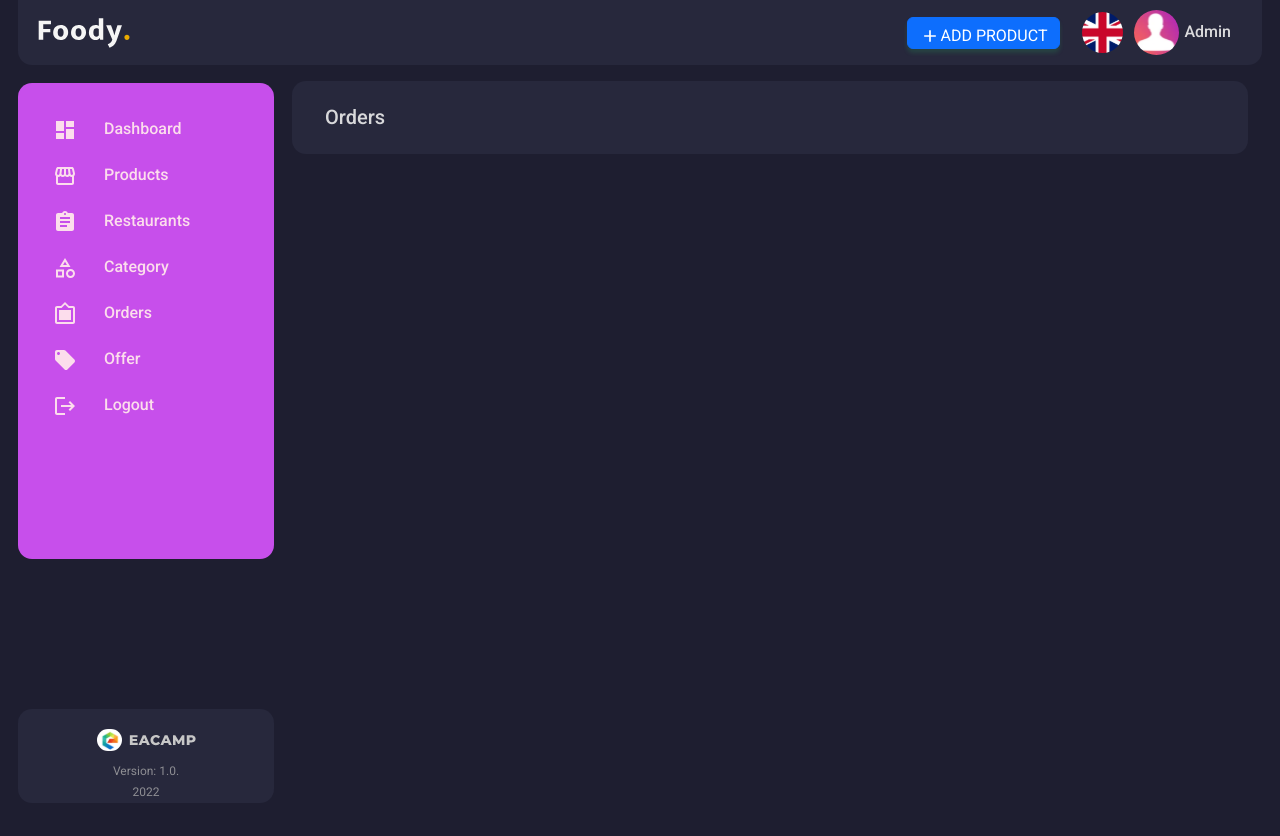
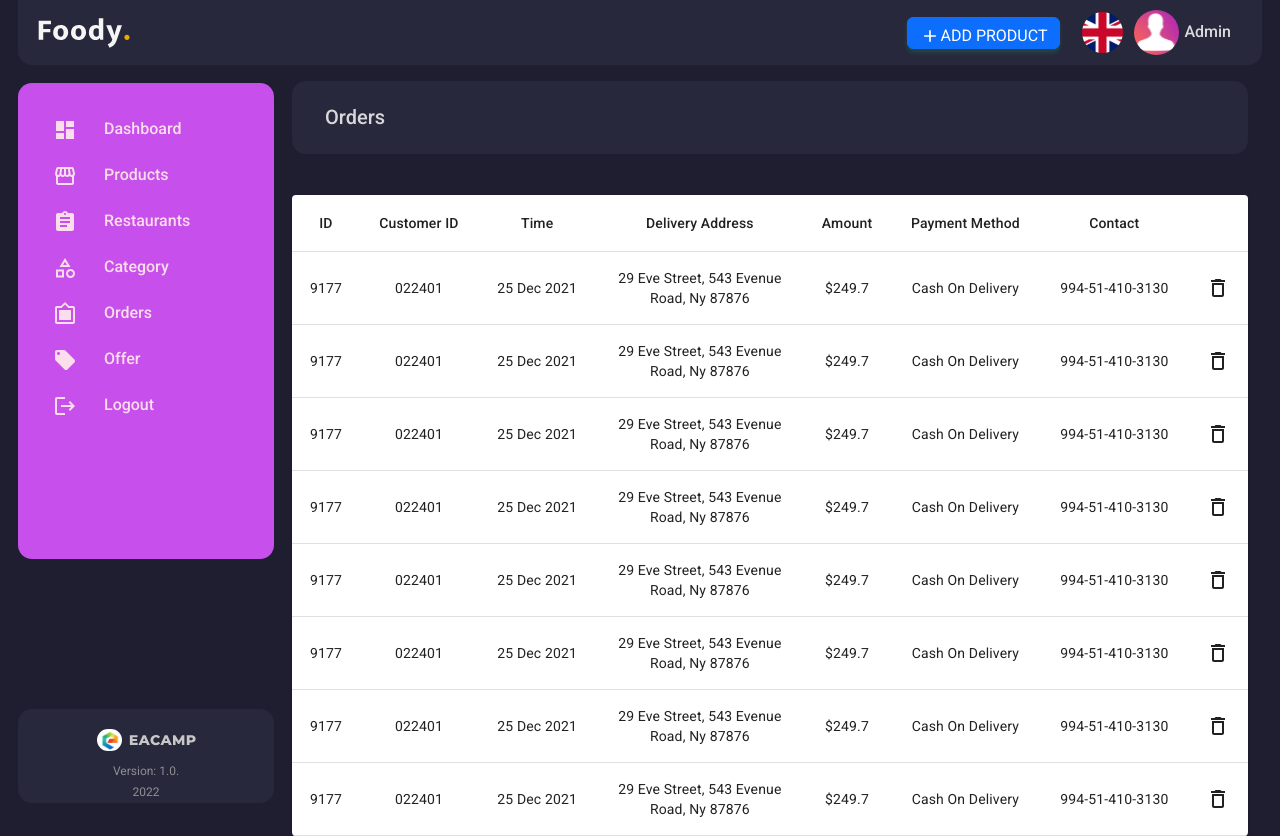
Before and after one commit to QurbanovaLamiya/Foody_Admin_React, a React (Create React App) app: page /orders in a window 1280 px wide. Built offline with nearby package versions, Linux system fonts and the light colour scheme.

Commit message:
Created order table

```diff
--- a/src/features/Category/Category.module.css
+++ b/src/features/Category/Category.module.css
@@ -5,7 +5,7 @@
 
 .Container {
   width: 100%;
-  height: 70vh;
+  height: 90vh;
   margin: 16px 32px 0 0;
 }
 
--- a/src/features/Offers/Offers.module.css
+++ b/src/features/Offers/Offers.module.css
@@ -1,5 +1,6 @@
 .Container {
   width: 100%;
+  height: 90vh;
   margin: 16px 32px 0 0;
 }
 
--- a/src/features/Offers/OffersTable/index.js
+++ b/src/features/Offers/OffersTable/index.js
@@ -9,7 +9,7 @@ import TableHead from "@mui/material/TableHead";
 import TableRow from "@mui/material/TableRow";
 import DeleteOutlineIcon from "@mui/icons-material/DeleteOutline";
 
-import OffersTableStyle from "./OffersTable.module.css";
+// import OffersTableStyle from "./OffersTable.module.css";
 
 const OffersTable = () => {
   return (
--- a/src/features/Orders/Order.module.css
+++ b/src/features/Orders/Order.module.css
@@ -20,3 +20,7 @@
   color: #f2f2f2de;
   margin: 20px 33px;
 }
+
+.Table {
+  margin-top: 41px;
+}
--- a/src/features/Orders/OrdersContainer.js
+++ b/src/features/Orders/OrdersContainer.js
@@ -1,4 +1,5 @@
-import OrderStyle from "./Order.module.css"
+import OrderStyle from "./Order.module.css";
+import OrdersTable from "./OrdersTable";
 
 const OrdersContainer = () => {
   return (
@@ -6,6 +7,9 @@ const OrdersContainer = () => {
       <div className={OrderStyle.Caption}>
         <h1>Orders</h1>
       </div>
+      <div className={OrderStyle.Table}>
+        <OrdersTable />
+      </div>
     </div>
   );
 };
--- /dev/null
+++ b/src/features/Orders/OrdersTable/index.js
@@ -0,0 +1,157 @@
+// Material UI
+import * as React from "react";
+import Paper from "@mui/material/Paper";
+import Table from "@mui/material/Table";
+import TableBody from "@mui/material/TableBody";
+import TableCell from "@mui/material/TableCell";
+import TableContainer from "@mui/material/TableContainer";
+import TableHead from "@mui/material/TableHead";
+import TableRow from "@mui/material/TableRow";
+import DeleteOutlineIcon from "@mui/icons-material/DeleteOutline";
+
+// import OrdersTableStyle from "./OrdersTable.module.css";
+
+const OrdersTable = () => {
+  return (
+    <TableContainer component={Paper}>
+      <Table aria-label="simple table">
+        <TableHead>
+          <TableRow>
+            <TableCell align="center">ID</TableCell>
+            <TableCell align="center">Customer ID</TableCell>
+            <TableCell align="center">Time</TableCell>
+            <TableCell align="center">Delivery Address</TableCell>
+            <TableCell align="center">Amount</TableCell>
+            <TableCell align="center">Payment Method</TableCell>
+            <TableCell align="center">Contact</TableCell>
+            <TableCell></TableCell>
+          </TableRow>
+        </TableHead>
+        <TableBody>
+          <TableRow>
+            <TableCell align="center">9177</TableCell>
+            <TableCell align="center">022401</TableCell>
+            <TableCell align="center">25 Dec 2021</TableCell>
+            <TableCell align="center">
+              29 Eve Street, 543 Evenue
+              <br /> Road, Ny 87876{" "}
+            </TableCell>
+            <TableCell align="center">$249.7 </TableCell>
+            <TableCell align="center">Cash On Delivery </TableCell>
+            <TableCell align="center">994-51-410-3130 </TableCell>
+            <TableCell align="center">
+              <DeleteOutlineIcon />
+            </TableCell>
+          </TableRow>
+          <TableRow>
+            <TableCell align="center">9177</TableCell>
+            <TableCell align="center">022401</TableCell>
+            <TableCell align="center">25 Dec 2021</TableCell>
+            <TableCell align="center">
+              29 Eve Street, 543 Evenue
+              <br /> Road, Ny 87876{" "}
+            </TableCell>
+            <TableCell align="center">$249.7 </TableCell>
+            <TableCell align="center">Cash On Delivery </TableCell>
+            <TableCell align="center">994-51-410-3130 </TableCell>
+            <TableCell align="center">
+              <DeleteOutlineIcon />
+            </TableCell>
+          </TableRow>
+          <TableRow>
+            <TableCell align="center">9177</TableCell>
+            <TableCell align="center">022401</TableCell>
+            <TableCell align="center">25 Dec 2021</TableCell>
+            <TableCell align="center">
+              29 Eve Street, 543 Evenue
+              <br /> Road, Ny 87876{" "}
+            </TableCell>
+            <TableCell align="center">$249.7 </TableCell>
+            <TableCell align="center">Cash On Delivery </TableCell>
+            <TableCell align="center">994-51-410-3130 </TableCell>
+            <TableCell align="center">
+              <DeleteOutlineIcon />
+            </TableCell>
+          </TableRow>
+          <TableRow>
+            <TableCell align="center">9177</TableCell>
+            <TableCell align="center">022401</TableCell>
+            <TableCell align="center">25 Dec 2021</TableCell>
+            <TableCell align="center">
+              29 Eve Street, 543 Evenue
+              <br /> Road, Ny 87876{" "}
+            </TableCell>
+            <TableCell align="center">$249.7 </TableCell>
+            <TableCell align="center">Cash On Delivery </TableCell>
+            <TableCell align="center">994-51-410-3130 </TableCell>
+            <TableCell align="center">
+              <DeleteOutlineIcon />
+            </TableCell>
+          </TableRow>
+          <TableRow>
+            <TableCell align="center">9177</TableCell>
+            <TableCell align="center">022401</TableCell>
+            <TableCell align="center">25 Dec 2021</TableCell>
+            <TableCell align="center">
+              29 Eve Street, 543 Evenue
+              <br /> Road, Ny 87876{" "}
+            </TableCell>
+            <TableCell align="center">$249.7 </TableCell>
+            <TableCell align="center">Cash On Delivery </TableCell>
+            <TableCell align="center">994-51-410-3130 </TableCell>
+            <TableCell align="center">
+              <DeleteOutlineIcon />
+            </TableCell>
+          </TableRow>
+          <TableRow>
+            <TableCell align="center">9177</TableCell>
+            <TableCell align="center">022401</TableCell>
+            <TableCell align="center">25 Dec 2021</TableCell>
+            <TableCell align="center">
+              29 Eve Street, 543 Evenue
+              <br /> Road, Ny 87876{" "}
+            </TableCell>
+            <TableCell align="center">$249.7 </TableCell>
+            <TableCell align="center">Cash On Delivery </TableCell>
+            <TableCell align="center">994-51-410-3130 </TableCell>
+            <TableCell align="center">
+              <DeleteOutlineIcon />
+            </TableCell>
+          </TableRow>
+          <TableRow>
+            <TableCell align="center">9177</TableCell>
+            <TableCell align="center">022401</TableCell>
+            <TableCell align="center">25 Dec 2021</TableCell>
+            <TableCell align="center">
+              29 Eve Street, 543 Evenue
+              <br /> Road, Ny 87876{" "}
+            </TableCell>
+            <TableCell align="center">$249.7 </TableCell>
+            <TableCell align="center">Cash On Delivery </TableCell>
+            <TableCell align="center">994-51-410-3130 </TableCell>
+            <TableCell align="center">
+              <DeleteOutlineIcon />
+            </TableCell>
+          </TableRow>
+          <TableRow>
+            <TableCell align="center">9177</TableCell>
+            <TableCell align="center">022401</TableCell>
+            <TableCell align="center">25 Dec 2021</TableCell>
+            <TableCell align="center">
+              29 Eve Street, 543 Evenue
+              <br /> Road, Ny 87876{" "}
+            </TableCell>
+            <TableCell align="center">$249.7 </TableCell>
+            <TableCell align="center">Cash On Delivery </TableCell>
+            <TableCell align="center">994-51-410-3130 </TableCell>
+            <TableCell align="center">
+              <DeleteOutlineIcon />
+            </TableCell>
+          </TableRow>
+        </TableBody>
+      </Table>
+    </TableContainer>
+  );
+};
+
+export default OrdersTable;
--- a/src/features/Products/Products.module.css
+++ b/src/features/Products/Products.module.css
@@ -1,5 +1,6 @@
 .Container {
   width: 100%;
+  height: 90vh;
   margin: 16px 16px 0 0;
 }
 .Caption {
--- a/src/features/Restaurants/Restaurants.module.css
+++ b/src/features/Restaurants/Restaurants.module.css
@@ -1,5 +1,6 @@
 .Container {
   width: 100%;
+  height: 90vh;
   margin: 16px 32px 0 0;
 }
 .Caption {
```
Also changed, not shown: src/features/Orders/OrdersTable/OrdersTable.module.css (added).
